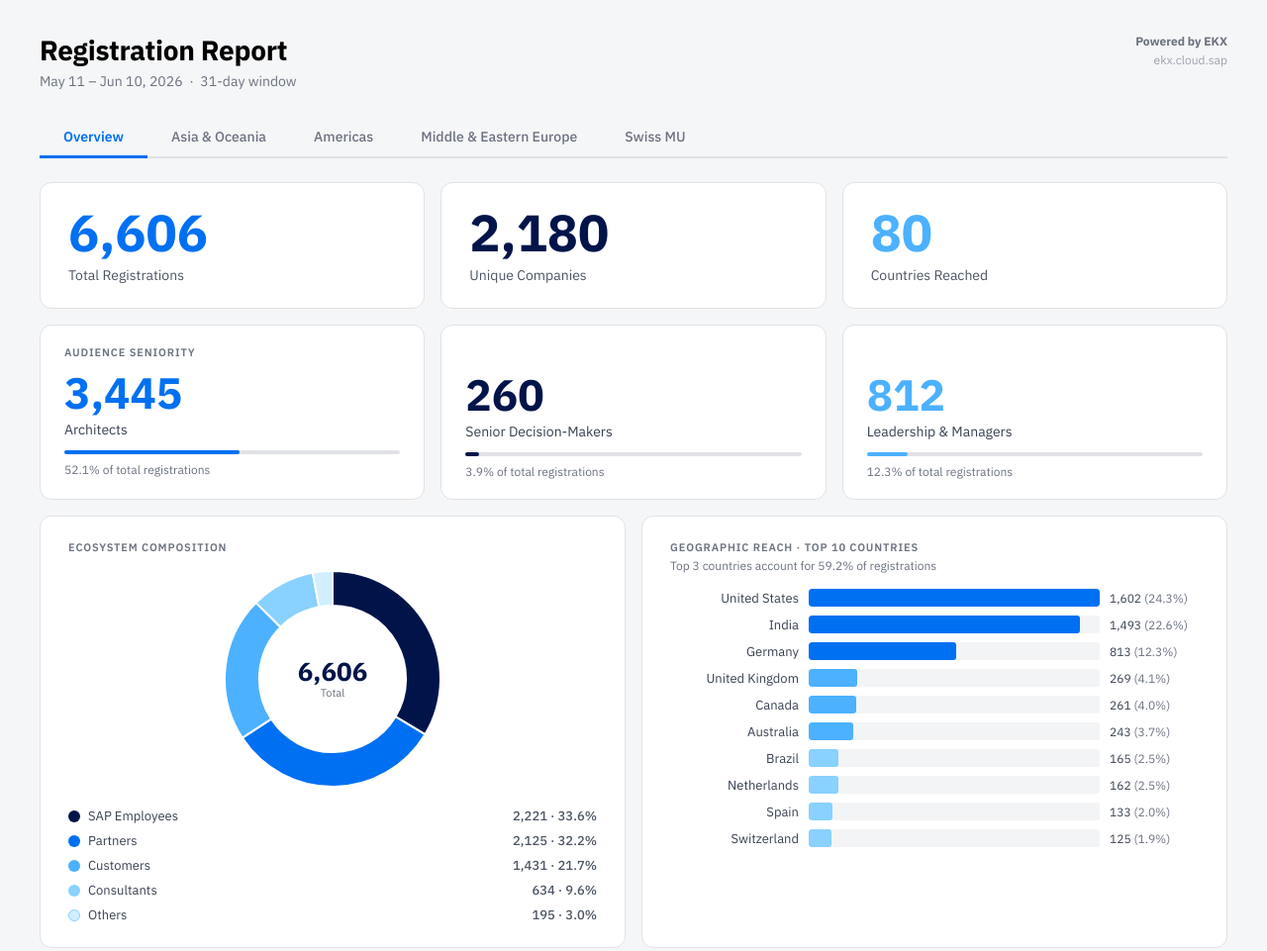
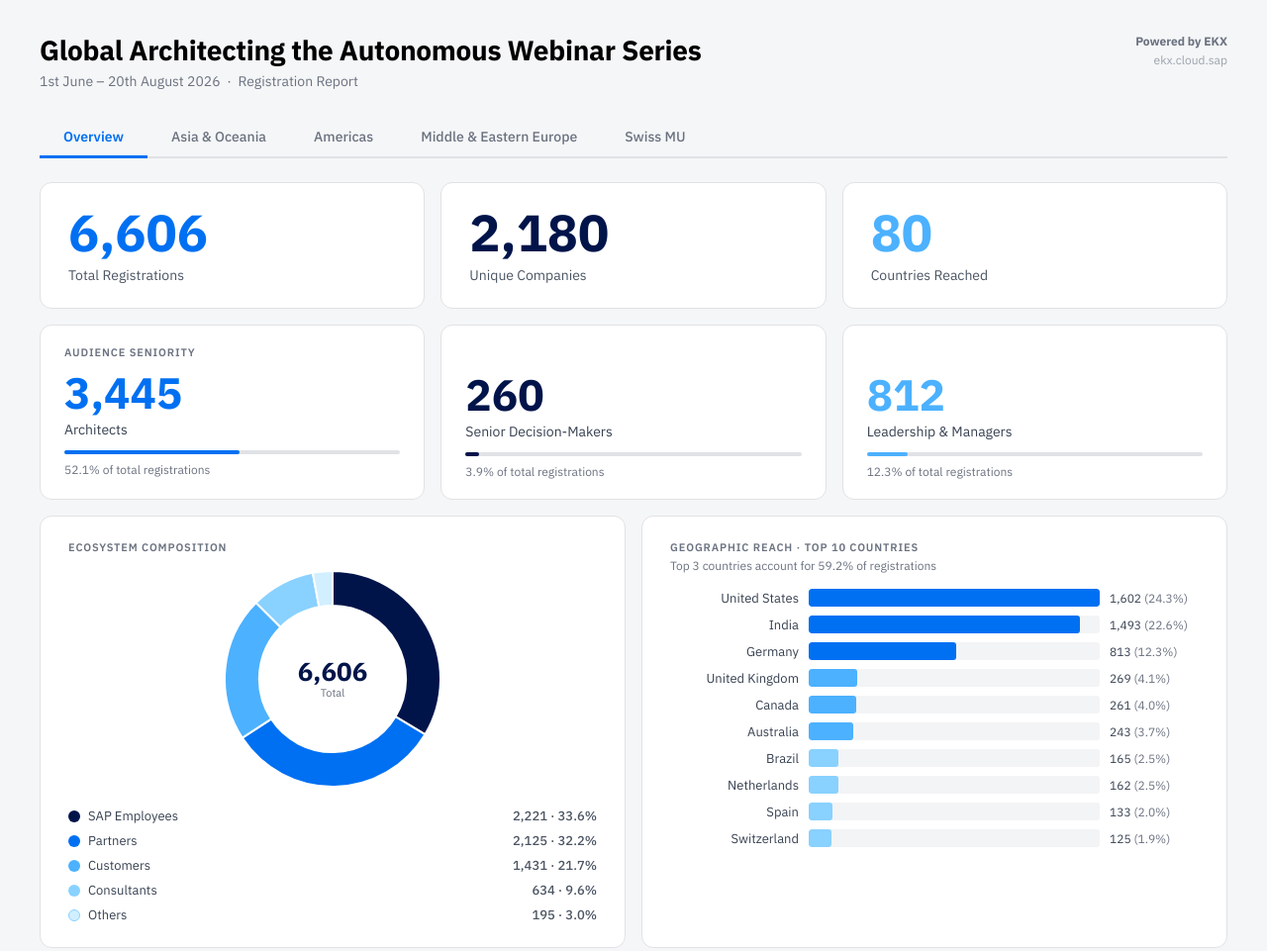
Before and after one commit to gitus-maxi-mus/registration-report, a plain HTML site: page index.html in a window 1280 px wide. Shown: the top 961 px of the page at 99% size. Drawn offline with nearby package versions, Linux system fonts and the light colour scheme.

Commit message:
Update page title and header to Global Architecting the Autonomous Webinar Series

```diff
--- a/index.html
+++ b/index.html
@@ -3,7 +3,7 @@
 <head>
 <meta charset="UTF-8"/>
 <meta name="viewport" content="width=device-width, initial-scale=1.0"/>
-<title>Registration Report</title>
+<title>Global Architecting the Autonomous Webinar Series (1st June - 20th Aug)</title>
 <script src="https://cdn.jsdelivr.net/npm/chart.js@4.4.0/dist/chart.umd.min.js"></script>
 <style>
   @import url('https://fonts.googleapis.com/css2?family=IBM+Plex+Sans:wght@300;400;500;600;700&display=swap');
@@ -72,8 +72,8 @@
 
 <div class="header">
   <div class="header-left">
-    <h1>Registration Report</h1>
-    <div class="subtitle">May 11 &ndash; Jun 10, 2026 &nbsp;&middot;&nbsp; 31-day window</div>
+    <h1>Global Architecting the Autonomous Webinar Series</h1>
+    <div class="subtitle">1st June &ndash; 20th August 2026 &nbsp;&middot;&nbsp; Registration Report</div>
   </div>
   <div class="header-right"><strong>Powered by EKX</strong><br>ekx.cloud.sap</div>
 </div>
```
